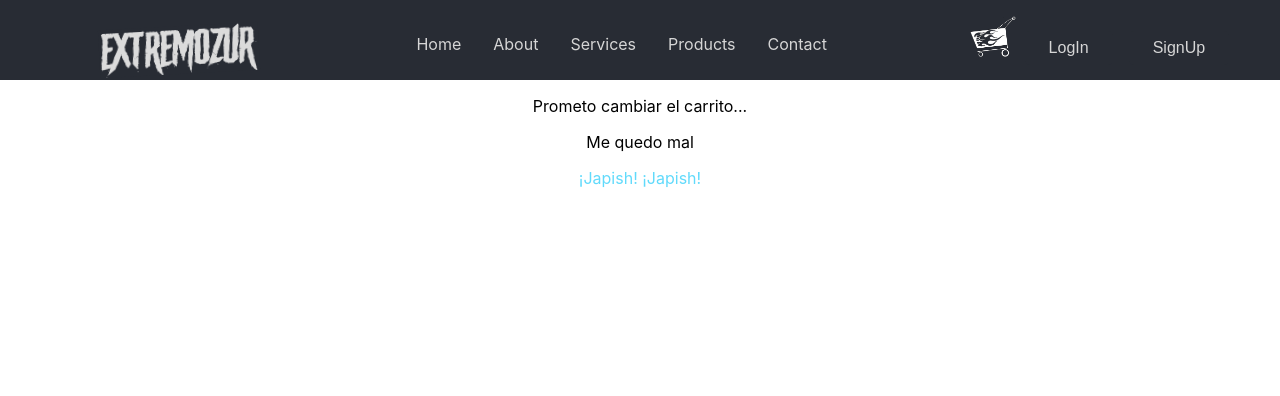
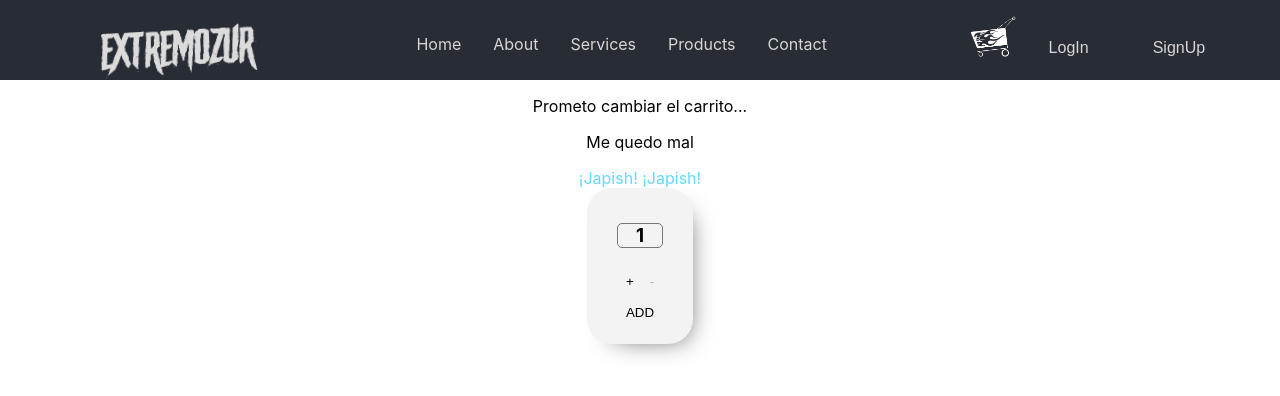
Before and after one commit to JorgeSchelotto/EcommerceReactjs, a React (Create React App) app: page / in a window 1280 px wide. Shown: the top 396 px of the page. Built offline with nearby package versions, Linux system fonts and the light colour scheme.

Commit message:
Desafio contador con boton

```diff
--- a/package.json
+++ b/package.json
@@ -8,8 +8,9 @@
     "@testing-library/user-event": "^7.2.1",
     "bootstrap": "^4.5.2",
     "react": "^16.13.1",
+    "react-bootstrap": "^1.3.0",
     "react-dom": "^16.13.1",
-    "react-scripts": "3.4.1"
+    "react-scripts": "^3.4.2"
   },
   "scripts": {
     "start": "react-scripts start",
--- /dev/null
+++ b/src/components/Count/Counter.jsx
@@ -0,0 +1,40 @@
+import React, { useState } from "react";
+import "./style.css";
+
+
+const  Counter = ({initial, max, min}) => {
+    const [ count , setCount ] = useState(initial);
+    // count es el estado y setCount la funcion para actualizar el estado
+
+    function add(){
+      setCount( (!isNaN(parseFloat(count)) && isFinite(count)) ? (count < max ? count + 1: count): count )
+    };
+
+    function subtract(){
+      setCount( (!isNaN(parseFloat(count)) && isFinite(count)) ? (count > min ? count - 1: count): count )
+    };
+
+
+    return (
+      <>
+        <div className="countContainer">
+          <div className="countContainerAction">
+            <h3>{count}</h3>
+            <div className="countContainerActionButtons">
+              <button disabled={(count === max)} onClick={add} >+</button>
+              <button disabled={(count <= min)} onClick={subtract}>-</button>
+            </div>
+            <div className="countContainerCartButton">
+              <button
+                disabled={(count <= 0) || (count > max)}
+              > ADD</button>
+            </div>
+          </div>
+
+        </div>
+
+      </>
+    )
+}
+
+export default Counter;
--- /dev/null
+++ b/src/components/Count/style.css
@@ -0,0 +1,65 @@
+.countContainer{
+    border-radius: 25px;
+    background: rgb(243, 243, 243);
+    padding: .5rem;
+    max-width: 7%;
+    min-width: 5%;
+    max-height: 10%;
+    min-height: 10%;
+    -webkit-box-shadow: 10px 10px 26px -16px rgba(0,0,0,0.75);
+    -moz-box-shadow: 10px 10px 26px -16px rgba(0,0,0,0.75);
+    box-shadow: 10px 10px 26px -16px rgba(0,0,0,0.75);
+    display: block;
+    margin: auto;
+
+
+  }
+
+  .countContainerAction{
+    /*background: green;*/
+    display: flex;
+    flex-direction: column;
+    justify-content: center;
+    text-align: center;
+    padding: .5em;
+
+
+  }
+
+
+  .countContainerActionButtons{
+    /*background: blue;*/
+    display: flex;
+    flex-direction: row;
+    justify-content: center;
+    text-align: center;
+
+
+  }
+
+  button {
+    transition-duration: 0.4s;
+    border: none;
+    background: rgb(243, 243, 243);
+    padding: .5rem;
+  }
+
+  button:hover {
+    background-color: rgb(61, 61, 61); /* Green */
+    color: white;
+  }
+
+
+  h3 {
+    border-radius: 5px;
+    border: 1px solid rgb(119, 119, 119);
+    min-width: 60%;
+    min-height: 50%;
+    align-self: center;
+
+
+  }
+
+  .countContainerCartButton{
+    /*background: yellow;*/
+  }
--- a/src/containers/Home.js
+++ b/src/containers/Home.js
@@ -1,14 +1,24 @@
 import React from 'react';
-import Title from '../components/title'
-import Link from '../components/link'
+import Title from '../components/title';
+import Link from '../components/link';
+import Counter from "../components/Count/Counter";
 
 
 function Home({link, title, subtitle}){
 
     return (
         <>
-        <Title title={title} subtitle={subtitle} />
-        <Link link={link} />
+            <Title title={title} subtitle={subtitle} />
+            <Link link={link} />
+            <div>
+                <Counter
+                    initial={1}
+                    min={1}
+                    max={20}
+                />
+            </div>
+
+
         </>
 
     )
```
Also changed, not shown: 1 other file (tests, documents, lock files or other folders).
